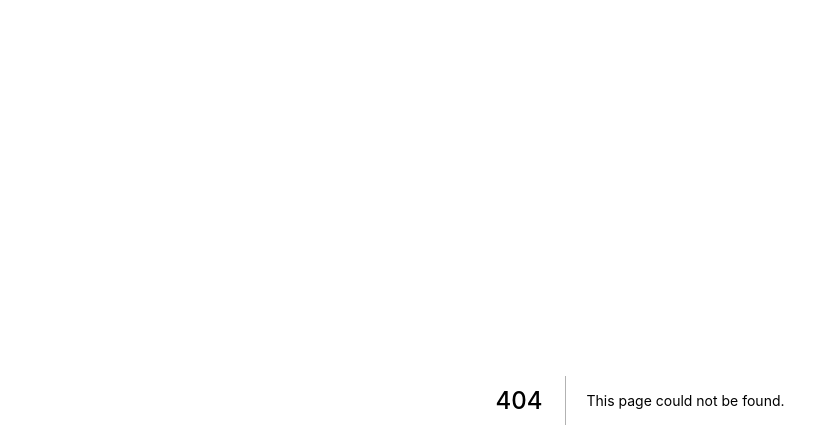
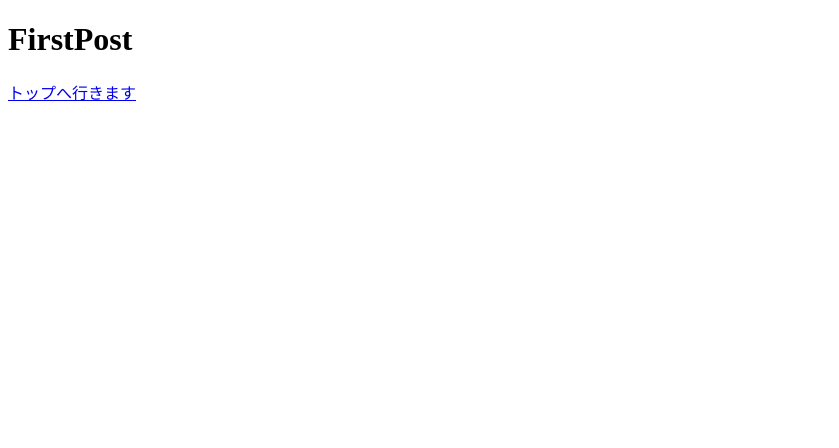
Before and after one commit to tsuchiya-kai/next_sample, a Next.js app: page /posts/first-post in a window 1280 px wide. Before the commit this address had no page. Shown: the top 448 px of the page, without its empty margins (0-839 px from the left). Built offline with nearby package versions, Linux system fonts and the light colour scheme.

Commit message:
サンプルページの実装を完了

```diff
--- /dev/null
+++ b/pages/posts/first-post.jsx
@@ -0,0 +1,12 @@
+import Link from "next/link";
+
+export default function FirstPost() {
+  return (
+    <>
+      <h1>FirstPost</h1>
+      <Link href="/">
+        <a>トップへ行きます</a>
+      </Link>
+    </>
+  );
+}
```
Also changed, not shown: pages/index.jsx (renamed from pages/index.js, +8 -5 lines).
